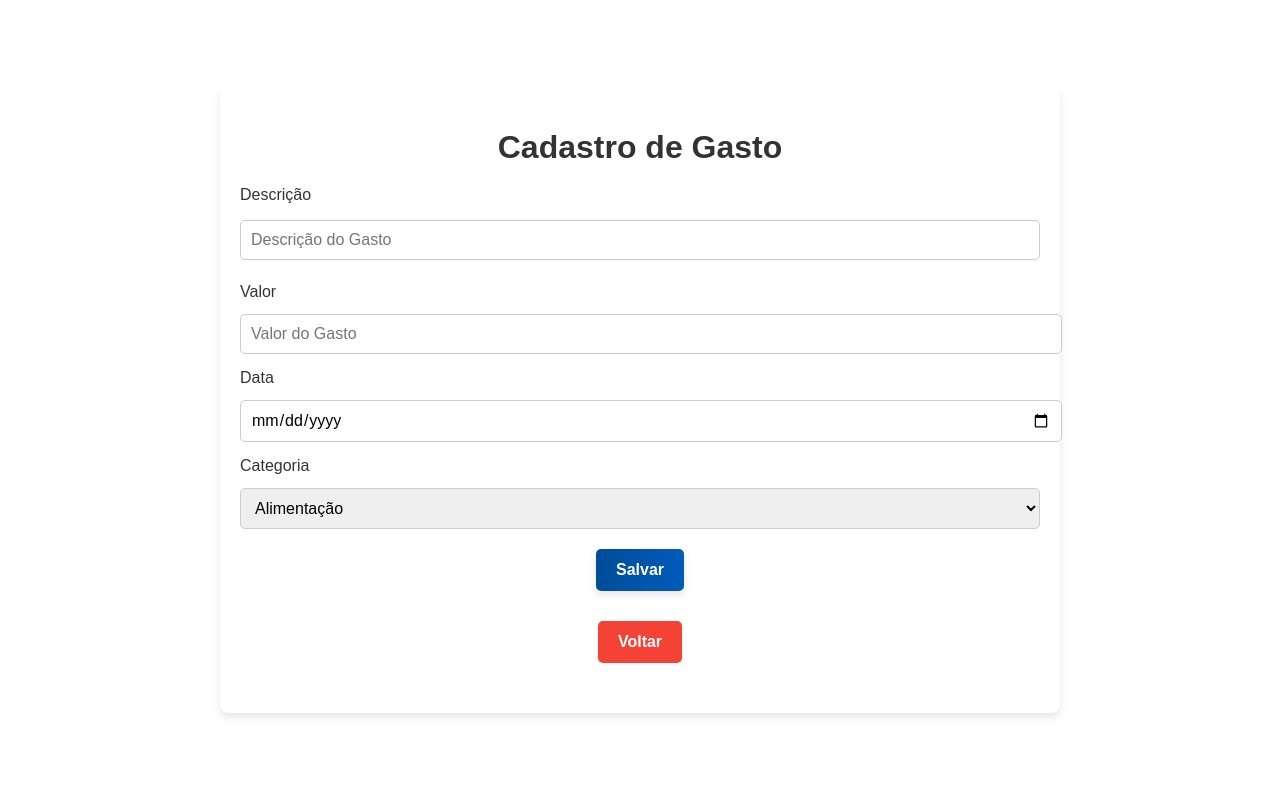
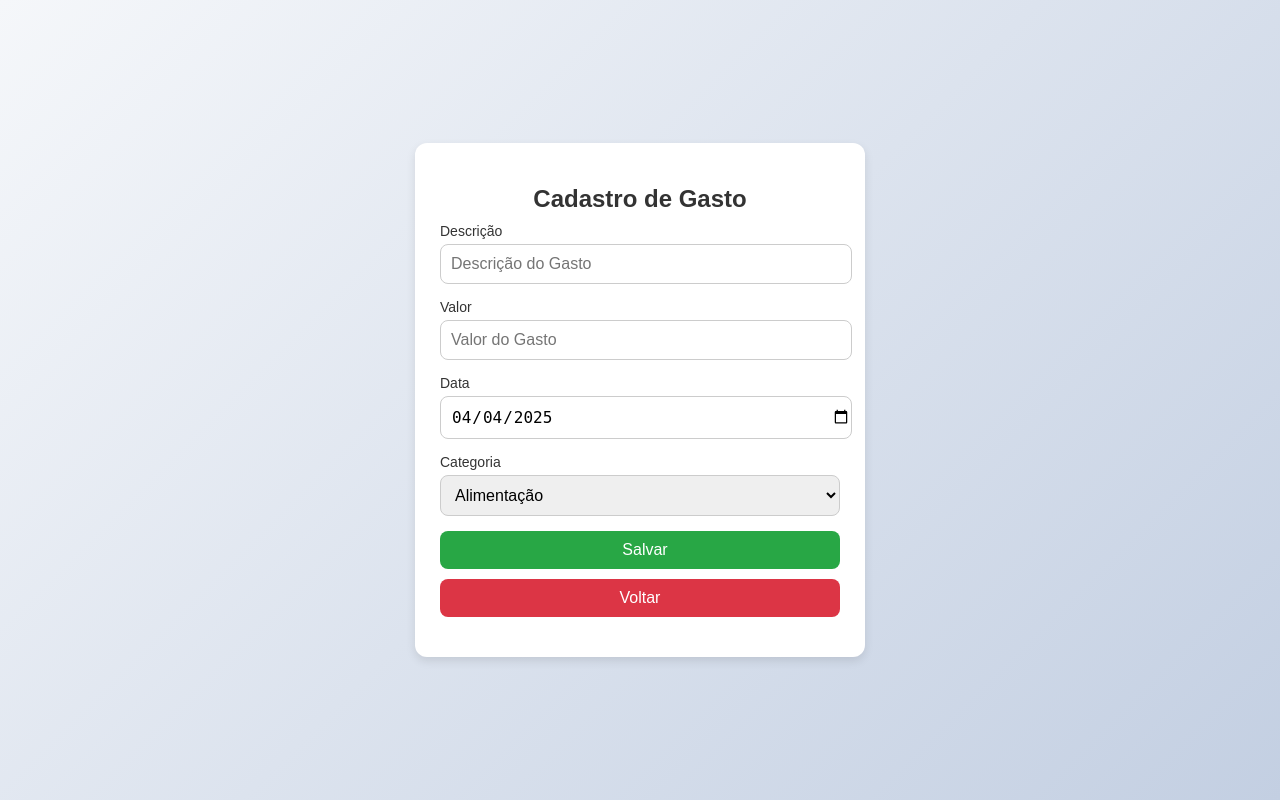
Before and after one commit to AbnerGomes/abner-py-fin-app, a Flask app: page /cadastrar_gasto in a window 1280 px wide. Run offline with Flask 3, Linux system fonts and the light colour scheme.

Commit message:
nova tela de cadastros de gastos + ajustes genericos

```diff
--- a/app.py
+++ b/app.py
@@ -71,7 +71,9 @@ def verifica_dados_bd(usuario):
             ('Alimentação', 0),
             ('Saúde', 0),
             ('Mobilidade', 0),
-            ('Entretenimento', 0)
+            ('Entretenimento', 0),
+            ('Moradia'),
+            ('Outros')
         ]
 
     return dados
@@ -123,10 +125,12 @@ def filtrarGastos(periodo,usuario):
         if not dados:
             print("dados")
             dados = [
-            {"categoria": "Alimentação", "valor": 50},
-            {"categoria": "Entretenimento", "valor": 30},
-            {"categoria": "Saúde", "valor": 20},
-            {"categoria": "Mobilidade", "valor": 40}
+            {"categoria": "Alimentação", "valor": 40},
+            {"categoria": "Entretenimento", "valor": 10},
+            {"categoria": "Saúde", "valor": 10},
+            {"categoria": "Mobilidade", "valor": 15},
+            {"categoria": "Moradia", "valor": 20},
+            {"categoria": "Outros", "valor": 5}
         ]
         return [{'categoria': row[0], 'valor': row[1]} for row in dados]
     except Exception as e:
@@ -196,7 +200,7 @@ def index():
     dados = verifica_dados_bd(usuario)
 
     if not dados:
-        dados = [('Alimentação', 100), ('Saúde', 50), ('Mobilidade', 30), ('Entretenimento', 20)]
+        dados = [('Alimentação', 20), ('Saúde', 3), ('Mobilidade', 8), ('Entretenimento', 16), ('Moradia', 20), ('Outros', 10)]
 
     return render_template('index.html')
 
@@ -227,6 +231,8 @@ def cadastrar_gasto():
                     window.location.href = '/cadastrar_gasto';
                   </script>"""
 
+    # import time
+    # time.timeout(3)
 
     return render_template('cadastrar_gasto.html')  # Exibe o formulário de cadastro
 
--- /dev/null
+++ b/static/css/gasto.css
@@ -0,0 +1,125 @@
+/* Estilização geral */
+body {
+    font-family: 'Arial', sans-serif;
+    background: linear-gradient(135deg, #f5f7fa, #c3cfe2);
+    display: flex;
+    justify-content: center;
+    align-items: center;
+    height: 100vh;
+    margin: 0;
+}
+
+a{
+    padding-right: 10px;
+}
+
+/* Container do formulário */
+.container-cadastro {
+    background: #ffffff;
+    padding: 25px;
+    border-radius: 12px;
+    box-shadow: 0px 4px 10px rgba(0, 0, 0, 0.1);
+    text-align: center;
+    max-width: 400px;
+    width: 100%;
+}
+
+/* Título */
+.container-cadastro h1 {
+    font-size: 24px;
+    color: #333;
+    margin-bottom: 10px;
+}
+
+/* Campos do formulário */
+.form-group {
+    margin-bottom: 15px;
+    text-align: left;
+}
+
+.form-group label {
+    display: block;
+    font-size: 14px;
+    color: #333;
+    margin-bottom: 5px;
+}
+
+.form-group input,
+.form-group select {
+    width: 100%;
+    padding: 10px;
+    border: 1px solid #ccc;
+    border-radius: 8px;
+    font-size: 16px;
+    outline: none;
+    transition: border 0.3s ease;
+    padding-right: 0px;
+    padding-left: 10px;
+}
+
+.form-group input:focus,
+.form-group select:focus {
+    border-color: #007bff;
+}
+
+/* Botões */
+.button-container {
+    margin-top: 15px;
+}
+
+.btn-save, .btn-voltar {
+    width: 100%;
+    padding: 10px;
+    font-size: 16px;
+    border: none;
+    border-radius: 8px;
+    cursor: pointer;
+    transition: background 0.3s ease;
+}
+
+.btn-save {
+    background-color: #28a745;
+    color: white;
+    padding-right: 0px;
+}
+
+.btn-save:hover {
+    background-color: #218838;
+}
+
+.btn-voltar {
+    padding-right: 0px;
+    display: inline-block;
+    background-color: #dc3545;
+    color: white;
+    text-align: center;
+    text-decoration: none;
+    margin-top: 10px;
+    padding-left: 0px;
+}
+
+.btn-voltar:hover {
+    background-color: #c82333;
+}
+
+/* Mensagens Flash */
+.flash-message {
+    margin-bottom: 15px;
+}
+
+.alert {
+    padding: 10px;
+    border-radius: 8px;
+    font-size: 14px;
+    text-align: center;
+}
+
+.alert.success {
+    background-color: #28a745;
+    color: white;
+}
+
+.alert.danger {
+    background-color: #dc3545;
+    color: white;
+}
--- a/static/css/styles.css
+++ b/static/css/styles.css
@@ -14,52 +14,13 @@ body {
   font-weight: bold;
   margin-bottom: 20px;
 }
-/*
-.donut {
-  position: relative;
-  width: 200px;
-  height: 200px;
-  border-radius: 50%;
-  background: conic-gradient(
-    #4caf50 0% 40%,   /* Alimentação (40%)
-    #2196f3 40% 70%,  /* Mobilidade (30%)
-    #f44336 70% 85%,  /* Entretenimento (15%)
-    #ffeb3b 85% 100%  /* Saúde (15%)
-  );
-} */
 
-/* .donut::before {
-  content: '';
-  position: absolute;
-  top: 50%;
-  left: 50%;
-  width: 100px;
-  height: 100px;
-  background-color: white;
-  border-radius: 50%;
-  transform: translate(-50%, -50%);
-} */
 
 .categories {
   padding-bottom: 10px;
   display: flex;
   flex-direction: column;  /* Alterado para coluna */
-  /*align-items: flex-start;  Alinha as legendas à esquerda */
-  align-items: center; /* Alinha ao centro
-  margin-top: 20px;
-}
-
-.category {
-  display: flex;
   align-items: center;
-  margin-bottom: 10px;  /* Espaçamento entre as legendas */
-}
-
-.category div {
-  display: inline-flex;
-  width: 15px;
-  height: 15px;
-  margin-right: 10px;  /* Maior espaçamento entre a cor e o texto */
   border-radius: 50%;
 }
 
@@ -73,9 +34,9 @@ body {
 }
 
 /* Estilo do botão Adicionar Gasto */
-.btn-left, .btn-right {
-    padding: 15px 30px;
-    font-size: 1.2rem;
+.btn-left, .btn-right, .btn-voltar {
+    /* padding: 15px 30px;
+    font-size: 1.2rem; */
     border: none;
     border-radius: 5px;
     cursor: pointer;
@@ -96,19 +57,23 @@ body {
     margin-right: 10px;
 }
 
+.btn-voltar {
+    background: linear-gradient(135deg, #da4025f5, #bc3a1ae7);
+    margin-right: 10px;
+}
+
+
 /* Efeito de hover para os botões */
-.btn-left:hover, .btn-right:hover {
+.btn-left:hover, .btn-right:hover, .btn-voltar:hover {
     background-color: #2980b9;  /* Um tom mais escuro de azul */
     transform: translateY(-3px); /* Elevação no hover */
 }
 
 /* Efeito de foco nos botões */
-.btn-left:focus, .btn-right:focus {
+.btn-left:focus, .btn-right:focus , .btn-voltar:hover{
     outline: none;
     box-shadow: 0px 0px 10px rgba(52, 152, 219, 0.8);
 }
-
-/* Adicione os novos estilos abaixo, sem substituir os anteriores */
 
 /* Estilo geral da página de cadastro */
 .container-cadastro {
@@ -242,20 +207,7 @@ button {
     background-color: #f44336;
 }
 
-/* .typewriter-container {
-    display: flex;
-    gap: 10px;
-} */
-
 .typewriter-button {
-    /* font-family: 'Courier New', Courier, monospace;
-    font-size: 14px;
-    padding: 10px 10px;
-    border: 2px solid black;
-    background-color: red;
-    box-shadow: 3px 3px 0 black;
-    cursor: pointer;
-    transition: all 0.2s; */
     display: inline-block;
     padding: 10px 20px;
     text-decoration: none;
@@ -272,8 +224,6 @@ button {
     background-color: #0056b3;
 }
 
-
-
 #flash-message {
     position: fixed;
     top: 10px;
@@ -285,7 +235,6 @@ button {
     border-radius: 5px;
     z-index: 1000;
 }
-
 
 .container-detalhes {
     max-width: 700px;
@@ -352,8 +301,6 @@ tr:nth-child(even) {
     background-color: #0056b3;
 }
 
-
-
 .login-page {
     font-family: Arial, sans-serif;
     background-color: #f4f4f4;
--- a/static/js/scripts.js
+++ b/static/js/scripts.js
@@ -19,10 +19,10 @@ document.addEventListener("DOMContentLoaded", function () {
     donutChart = new Chart(ctx, {
         type: 'doughnut',
         data: {
-            labels: ['Alimentação', 'Entretenimento','Mobilidade','Saúde'],
+            labels: ['Alimentação', 'Entretenimento','Mobilidade','Saúde','Moradia','Outros'],
             datasets: [{
-                data: [50, 30,20,20],
-                backgroundColor: ['#663399', '#0000FF','#00FA9A', '#DC143C']
+                data: [40, 20,15,10,10,5],
+                backgroundColor: ['#663399', '#0000FF','#00FA9A', '#DC143C','#FFFF00','#8B4513']
             }]
         }
     });
@@ -61,3 +61,12 @@ function filtrarGastos(periodo) {
                 });
 
 }
+
+// data atual ja carregada no cadastro de gasto
+document.addEventListener("DOMContentLoaded", function() {
+    let hoje = new Date().toISOString().split('T')[0];
+    let campoData = document.getElementById("data");
+    if (campoData) {
+        campoData.value = hoje;
+    }
+});
--- a/templates/cadastrar_gasto.html
+++ b/templates/cadastrar_gasto.html
@@ -4,10 +4,15 @@
     <meta charset="UTF-8">
     <meta name="viewport" content="width=device-width, initial-scale=1.0">
     <title>Cadastrar Gasto</title>
-    <link rel="stylesheet" href="{{ url_for('static', filename='css/styles.css') }}">
+    <!-- <link rel="stylesheet" href="{{ url_for('static', filename='css/styles.css') }}"> -->
+    <link rel="stylesheet" type="text/css" href="static/css/gasto.css">
+
 </head>
-<body>
-    {% with messages = get_flashed_messages(with_categories=true) %}
+<body class="body-gasto">
+
+    <div class="container-cadastro">
+
+        {% with messages = get_flashed_messages(with_categories=true) %}
     {% if messages %}
         <div class="flash-message">
             {% for category, message in messages %}
@@ -21,7 +26,7 @@
 
     {% endif %}
 {% endwith %}
-    <div class="container-cadastro">
+
         <h1>Cadastro de Gasto</h1>
         <form method="POST" action="{{ url_for('cadastrar_gasto') }}">
             <div class="form-group">
@@ -43,15 +48,20 @@
                     <option value="Saúde">Saúde</option>
                     <option value="Mobilidade">Mobilidade</option>
                     <option value="Entretenimento">Entretenimento</option>
+                    <option value="Moradia">Moradia</option>
+                    <option value="Outros">Outros</option>
                 </select>
             </div>
             <div class="button-container">
                 <button type="submit" class="btn-save">Salvar</button>
+                <a href="{{ url_for('index') }}" class="btn-voltar">Voltar</a>
             </div>
 	    <div class="button-container">
-    <a href="{{ url_for('index') }}" class="btn-voltar">Voltar</a>
+
 </div>
         </form>
     </div>
+    <script src="{{ url_for('static', filename='js/scripts.js') }}"></script>
+
 </body>
 </html>
```
Also changed, not shown: templates/index.html (+5 -4 lines), instance/gastos.db.
